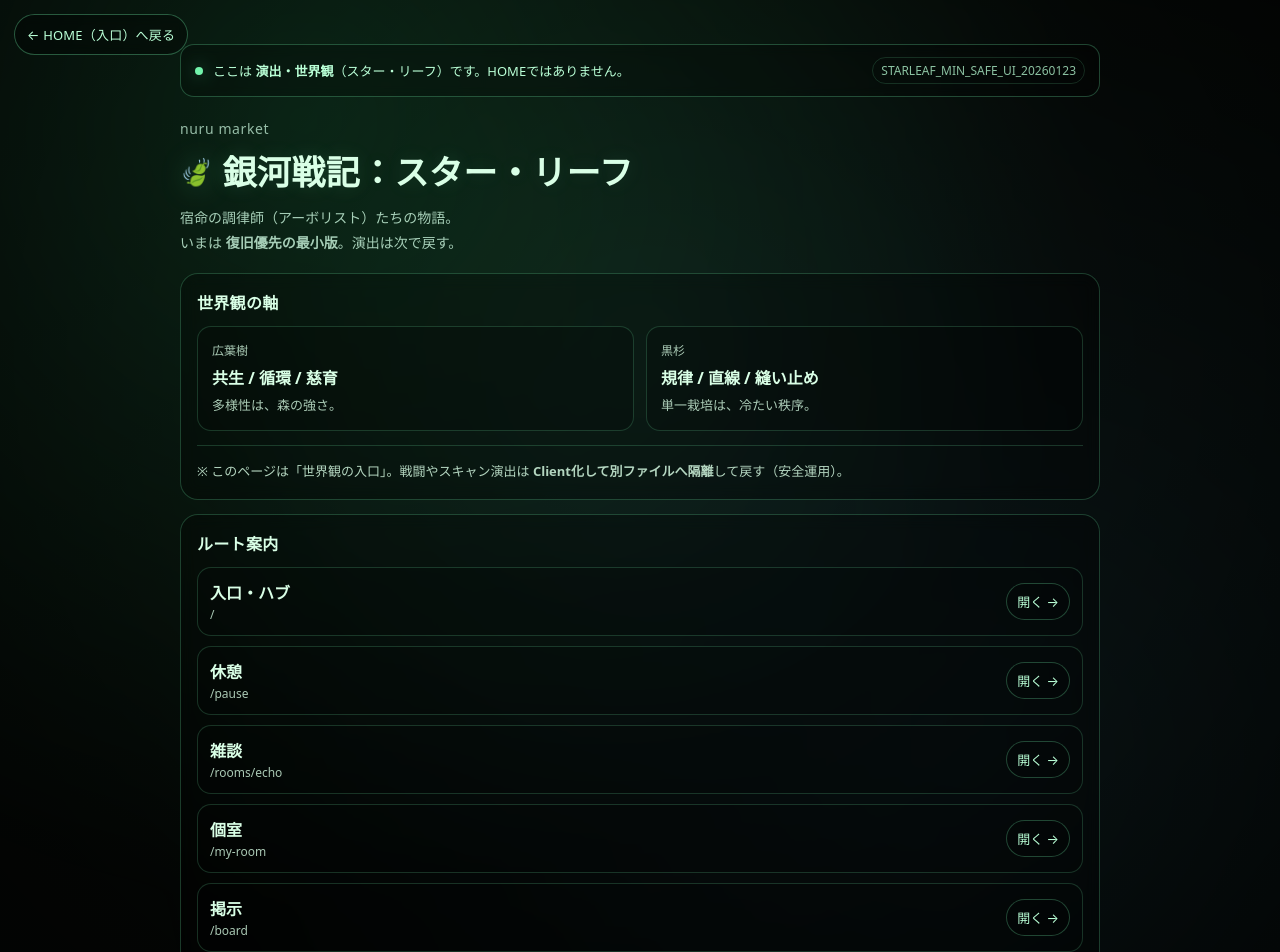
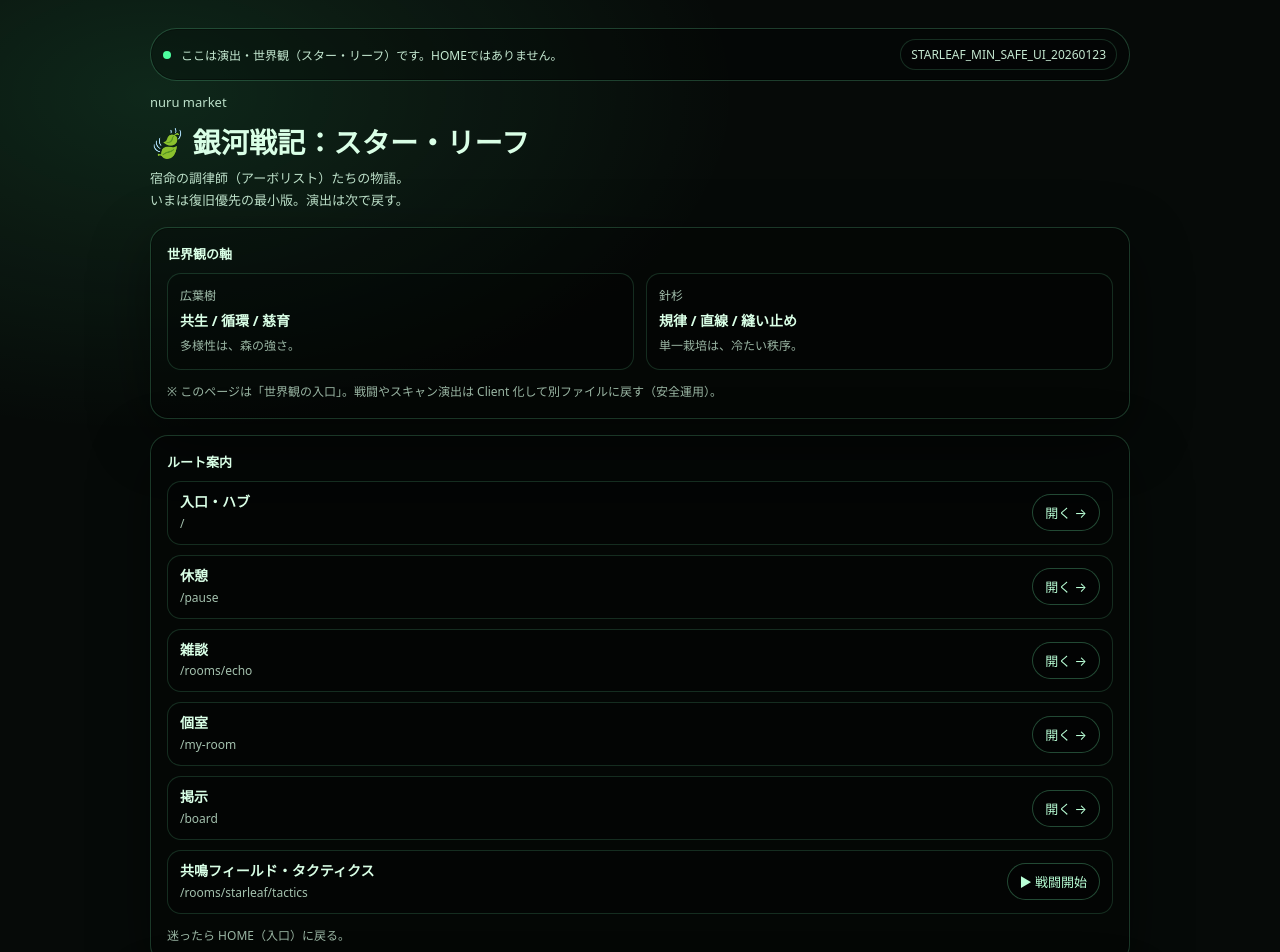
Before and after one commit to kan0601g-maker/pause-pwa, a Next.js app: page /rooms/starleaf in a window 1280 px wide. Shown: the top 952 px of the page. Built offline with nearby package versions, Linux system fonts and the light colour scheme.

Commit message:
Update page.js

```diff
--- a/app/rooms/starleaf/page.js
+++ b/app/rooms/starleaf/page.js
@@ -1,344 +1,229 @@
-// app/rooms/starleaf/page.js
 import Link from "next/link";
 
 export default function StarleafPage() {
   const BUILD_TAG = "STARLEAF_MIN_SAFE_UI_20260123";
 
+  const page = {
+    minHeight: "100vh",
+    background:
+      "radial-gradient(900px 520px at 12% 8%, rgba(80,255,160,0.12), transparent 65%), #060a08",
+    color: "#d9ffe6",
+    padding: "28px 18px 64px",
+    fontFamily:
+      'ui-sans-serif, system-ui, -apple-system, "Segoe UI", Roboto, "Noto Sans JP", "Hiragino Kaku Gothic ProN", "Yu Gothic", sans-serif',
+  };
+
+  const wrap = { maxWidth: 980, margin: "0 auto" };
+
+  const topBar = {
+    display: "flex",
+    alignItems: "center",
+    justifyContent: "space-between",
+    gap: 12,
+    padding: "10px 12px",
+    borderRadius: 999,
+    border: "1px solid rgba(120,255,180,0.22)",
+    background: "rgba(0,0,0,0.25)",
+    boxShadow: "0 0 0 1px rgba(0,0,0,0.35) inset",
+  };
+
+  const tag = {
+    fontSize: 12,
+    padding: "6px 10px",
+    borderRadius: 999,
+    border: "1px solid rgba(120,255,180,0.18)",
+    background: "rgba(0,0,0,0.18)",
+    opacity: 0.9,
+    whiteSpace: "nowrap",
+  };
+
+  const h1 = { margin: "10px 0 0", fontSize: 28, fontWeight: 900, letterSpacing: 0.2 };
+  const lead = { margin: "6px 0 0", fontSize: 13, opacity: 0.86, lineHeight: 1.7 };
+
+  const card = {
+    marginTop: 16,
+    borderRadius: 18,
+    border: "1px solid rgba(120,255,180,0.20)",
+    background: "rgba(0,0,0,0.28)",
+    padding: 16,
+    boxShadow: "0 0 0 1px rgba(0,0,0,0.30) inset, 0 18px 60px rgba(0,0,0,0.45)",
+  };
+
+  const sectionTitle = { fontSize: 13, fontWeight: 900, margin: "0 0 10px" };
+
+  const grid2 = {
+    display: "grid",
+    gridTemplateColumns: "1fr 1fr",
+    gap: 12,
+  };
+
+  const miniCard = {
+    borderRadius: 14,
+    border: "1px solid rgba(120,255,180,0.16)",
+    background: "rgba(0,0,0,0.18)",
+    padding: 12,
+  };
+
+  // ---- ルート案内（行）共通 ----
+  const row = {
+    display: "flex",
+    alignItems: "center",
+    justifyContent: "space-between",
+    gap: 10,
+    padding: "12px 12px",
+    borderRadius: 14,
+    border: "1px solid rgba(120,255,180,0.16)",
+    background: "rgba(0,0,0,0.18)",
+  };
+
+  const rowTitle = { fontSize: 14, fontWeight: 900, lineHeight: 1.2 };
+  const rowSub = { fontSize: 12, opacity: 0.75, marginTop: 4 };
+
+  const goBtn = {
+    display: "inline-block",
+    padding: "8px 12px",
+    borderRadius: 999,
+    border: "1px solid rgba(120,255,180,0.28)",
+    background: "rgba(0,0,0,0.22)",
+    color: "#b9ffd6",
+    textDecoration: "none",
+    fontSize: 13,
+    whiteSpace: "nowrap",
+  };
+
+  const note = { fontSize: 12, opacity: 0.7, lineHeight: 1.7 };
+
   return (
-    <main style={s.page}>
-      {/* うっすら背景（CSSのみ） */}
-      <div style={s.bgGlow} aria-hidden />
-      <div style={s.bgVignette} aria-hidden />
-
-      {/* 左上：HOMEへ戻る（固定） */}
-      <div style={s.topLeft}>
-        <Link href="/" style={s.backBtn}>
-          ← HOME（入口）へ戻る
-        </Link>
-      </div>
-
-      {/* 本文 */}
-      <div style={s.wrap}>
-        {/* 上部バナー：ここはHOMEじゃない */}
-        <div style={s.notice}>
-          <span style={s.noticeDot} />
-          <span>
-            ここは <b>演出・世界観</b>（スター・リーフ）です。HOMEではありません。
-          </span>
-          <span style={s.tag}>{BUILD_TAG}</span>
+    <main style={page}>
+      <div style={wrap}>
+        {/* 上部固定メッセージ */}
+        <div style={topBar}>
+          <div style={{ display: "flex", alignItems: "center", gap: 10, minWidth: 0 }}>
+            <span style={{ width: 8, height: 8, borderRadius: 99, background: "#4dff9f" }} />
+            <div style={{ fontSize: 12, opacity: 0.9, overflow: "hidden", textOverflow: "ellipsis" }}>
+              ここは演出・世界観（スター・リーフ）です。HOMEではありません。
+            </div>
+          </div>
+          <div style={tag}>{BUILD_TAG}</div>
         </div>
 
-        {/* タイトル */}
-        <header style={s.header}>
-          <div style={s.brand}>nuru market</div>
+        <div style={{ marginTop: 12, opacity: 0.85, fontSize: 13 }}>nuru market</div>
 
-          <div style={s.h1row}>
-            <span style={s.leafIcon} aria-hidden>
-              🍃
-            </span>
-            <h1 style={s.h1}>銀河戦記：スター・リーフ</h1>
-          </div>
+        <h1 style={h1}>🍃 銀河戦記：スター・リーフ</h1>
+        <p style={lead}>
+          宿命の調律師（アーボリスト）たちの物語。<br />
+          いまは復旧優先の最小版。演出は次で戻す。
+        </p>
 
-          <p style={s.lead}>
-            宿命の調律師（アーボリスト）たちの物語。
-            <br />
-            いまは <b>復旧優先の最小版</b>。演出は次で戻す。
-          </p>
-        </header>
+        {/* 世界観の軸 */}
+        <section style={card}>
+          <div style={sectionTitle}>世界観の軸</div>
 
-        {/* セクション：世界観サマリ（静的） */}
-        <section style={s.card}>
-          <div style={s.cardTitle}>世界観の軸</div>
-
-          <div style={s.grid}>
-            <div style={s.pill}>
-              <div style={s.pillTop}>広葉樹</div>
-              <div style={s.pillMain}>共生 / 循環 / 慈育</div>
-              <div style={s.pillSub}>多様性は、森の強さ。</div>
+          <div style={grid2}>
+            <div style={miniCard}>
+              <div style={{ fontSize: 12, opacity: 0.75 }}>広葉樹</div>
+              <div style={{ fontSize: 14, fontWeight: 900, marginTop: 6 }}>共生 / 循環 / 慈育</div>
+              <div style={{ ...note, marginTop: 6 }}>多様性は、森の強さ。</div>
             </div>
 
-            <div style={s.pill}>
-              <div style={s.pillTop}>黒杉</div>
-              <div style={s.pillMain}>規律 / 直線 / 縫い止め</div>
-              <div style={s.pillSub}>単一栽培は、冷たい秩序。</div>
+            <div style={miniCard}>
+              <div style={{ fontSize: 12, opacity: 0.75 }}>針杉</div>
+              <div style={{ fontSize: 14, fontWeight: 900, marginTop: 6 }}>規律 / 直線 / 縫い止め</div>
+              <div style={{ ...note, marginTop: 6 }}>単一栽培は、冷たい秩序。</div>
             </div>
           </div>
 
-          <div style={s.hr} />
-
-          <div style={s.small}>
-            ※ このページは「世界観の入口」。戦闘やスキャン演出は
-            <b> Client化して別ファイルへ隔離</b>して戻す（安全運用）。
+          <div style={{ marginTop: 12, ...note }}>
+            ※ このページは「世界観の入口」。戦闘やスキャン演出は Client 化して別ファイルに戻す（安全運用）。
           </div>
         </section>
 
-        {/* ルート案内（誤認防止） */}
-        <section style={s.card}>
-          <div style={s.cardTitle}>ルート案内</div>
+        {/* ルート案内 */}
+        <section style={card}>
+          <div style={sectionTitle}>ルート案内</div>
 
-          <div style={s.routes}>
-            <RouteRow label="入口・ハブ" href="/" />
-            <RouteRow label="休憩" href="/pause" />
-            <RouteRow label="雑談" href="/rooms/echo" />
-            <RouteRow label="個室" href="/my-room" />
-            <RouteRow label="掲示" href="/board" />
+          <div style={{ display: "grid", gap: 10 }}>
+            {/* 入口 */}
+            <div style={row}>
+              <div>
+                <div style={rowTitle}>入口・ハブ</div>
+                <div style={rowSub}>/</div>
+              </div>
+              <Link href="/" style={goBtn}>
+                開く →
+              </Link>
+            </div>
+
+            {/* 休憩 */}
+            <div style={row}>
+              <div>
+                <div style={rowTitle}>休憩</div>
+                <div style={rowSub}>/pause</div>
+              </div>
+              <Link href="/pause" style={goBtn}>
+                開く →
+              </Link>
+            </div>
+
+            {/* 雑談 */}
+            <div style={row}>
+              <div>
+                <div style={rowTitle}>雑談</div>
+                <div style={rowSub}>/rooms/echo</div>
+              </div>
+              <Link href="/rooms/echo" style={goBtn}>
+                開く →
+              </Link>
+            </div>
+
+            {/* 個室 */}
+            <div style={row}>
+              <div>
+                <div style={rowTitle}>個室</div>
+                <div style={rowSub}>/my-room</div>
+              </div>
+              <Link href="/my-room" style={goBtn}>
+                開く →
+              </Link>
+            </div>
+
+            {/* 掲示 */}
+            <div style={row}>
+              <div>
+                <div style={rowTitle}>掲示</div>
+                <div style={rowSub}>/board</div>
+              </div>
+              <Link href="/board" style={goBtn}>
+                開く →
+              </Link>
+            </div>
+
+            {/* ★追加：戦闘（タクティクス） */}
+            <div style={row}>
+              <div>
+                <div style={rowTitle}>共鳴フィールド・タクティクス</div>
+                <div style={rowSub}>/rooms/starleaf/tactics</div>
+              </div>
+
+              <Link href="/rooms/starleaf/tactics" style={goBtn}>
+                ▶ 戦闘開始
+              </Link>
+            </div>
           </div>
 
-          <div style={s.hint}>
-            迷ったら <b>HOME（入口）</b> に戻る。
-          </div>
+          <div style={{ marginTop: 12, ...note }}>迷ったら HOME（入口）に戻る。</div>
         </section>
 
-        {/* 下部：次の復帰方針（静的） */}
-        <footer style={s.footer}>
-          <div style={s.footerTitle}>次の復帰（安全ロードマップ）</div>
-          <ol style={s.ol}>
+        {/* 次の復帰 */}
+        <section style={card}>
+          <div style={sectionTitle}>次の復帰（安全ロードマップ）</div>
+          <ol style={{ margin: "0 0 0 18px", padding: 0, lineHeight: 1.8, fontSize: 13, opacity: 0.9 }}>
             <li>CSSだけで雰囲気を整える（今ここ）</li>
-            <li>演出・音・スキャンは Client Component に隔離して追加</li>
-            <li>“慈育”の庭（整枝）と、共鳴フィールドへ拡張</li>
+            <li>演出・電子文字列は Client Component に分離して追加</li>
+            <li>“慈育”の庭（整枝）と、共鳴フィールド拡張</li>
           </ol>
-        </footer>
+        </section>
       </div>
     </main>
   );
 }
-
-function RouteRow({ label, href }) {
-  return (
-    <div style={r.row}>
-      <div style={r.left}>
-        <div style={r.label}>{label}</div>
-        <div style={r.path}>{href}</div>
-      </div>
-      <Link href={href} style={r.go}>
-        開く →
-      </Link>
-    </div>
-  );
-}
-
-/* ---------------- styles (CSS-in-JS / no events) ---------------- */
-
-const s = {
-  page: {
-    minHeight: "100vh",
-    background: "#070b08",
-    color: "#d9ffe6",
-    padding: "44px 20px",
-    position: "relative",
-    overflow: "hidden",
-    fontFamily:
-      'ui-sans-serif, system-ui, -apple-system, "Segoe UI", Roboto, "Noto Sans JP", "Hiragino Kaku Gothic ProN", "Yu Gothic", sans-serif',
-  },
-  bgGlow: {
-    position: "absolute",
-    inset: -200,
-    background:
-      "radial-gradient(circle at 30% 20%, rgba(60, 255, 150, 0.18), transparent 45%), radial-gradient(circle at 70% 60%, rgba(80, 200, 255, 0.10), transparent 55%)",
-    filter: "blur(18px)",
-    pointerEvents: "none",
-  },
-  bgVignette: {
-    position: "absolute",
-    inset: 0,
-    background:
-      "radial-gradient(circle at 50% 30%, transparent 0%, rgba(0,0,0,0.55) 65%, rgba(0,0,0,0.82) 100%)",
-    pointerEvents: "none",
-  },
-  topLeft: {
-    position: "fixed",
-    top: 14,
-    left: 14,
-    zIndex: 10,
-  },
-  backBtn: {
-    display: "inline-block",
-    padding: "10px 12px",
-    borderRadius: 999,
-    border: "1px solid rgba(120, 255, 180, 0.32)",
-    background: "rgba(0,0,0,0.35)",
-    color: "#b9ffd6",
-    textDecoration: "none",
-    fontSize: 13,
-    letterSpacing: 0.2,
-    backdropFilter: "blur(6px)",
-  },
-  wrap: {
-    position: "relative",
-    maxWidth: 920,
-    margin: "0 auto",
-  },
-  notice: {
-    display: "flex",
-    flexWrap: "wrap",
-    gap: 10,
-    alignItems: "center",
-    border: "1px solid rgba(120, 255, 180, 0.26)",
-    background: "rgba(0,0,0,0.25)",
-    borderRadius: 14,
-    padding: "12px 14px",
-    color: "#b9ffd6",
-    fontSize: 13,
-    marginBottom: 22,
-    backdropFilter: "blur(6px)",
-  },
-  noticeDot: {
-    width: 8,
-    height: 8,
-    borderRadius: 99,
-    background: "rgba(120, 255, 180, 0.95)",
-    boxShadow: "0 0 18px rgba(120,255,180,0.45)",
-  },
-  tag: {
-    marginLeft: "auto",
-    fontSize: 12,
-    opacity: 0.75,
-    border: "1px solid rgba(120,255,180,0.20)",
-    padding: "4px 8px",
-    borderRadius: 999,
-    whiteSpace: "nowrap",
-  },
-  header: {
-    marginBottom: 18,
-  },
-  brand: {
-    fontSize: 14,
-    color: "rgba(210,255,230,0.70)",
-    letterSpacing: 0.6,
-    marginBottom: 8,
-  },
-  h1row: {
-    display: "flex",
-    gap: 10,
-    alignItems: "center",
-  },
-  leafIcon: {
-    fontSize: 26,
-    filter: "drop-shadow(0 0 14px rgba(120,255,180,0.25))",
-  },
-  h1: {
-    margin: 0,
-    fontSize: 34,
-    fontWeight: 900,
-    letterSpacing: 0.4,
-    color: "#d9ffe6",
-    textShadow: "0 0 20px rgba(120,255,180,0.12)",
-  },
-  lead: {
-    marginTop: 10,
-    marginBottom: 0,
-    lineHeight: 1.8,
-    color: "rgba(210,255,230,0.78)",
-    fontSize: 14,
-  },
-  card: {
-    border: "1px solid rgba(120, 255, 180, 0.22)",
-    background: "rgba(0,0,0,0.28)",
-    borderRadius: 18,
-    padding: "16px 16px",
-    marginTop: 14,
-    backdropFilter: "blur(8px)",
-  },
-  cardTitle: {
-    fontWeight: 900,
-    letterSpacing: 0.3,
-    marginBottom: 12,
-    color: "#d9ffe6",
-  },
-  grid: {
-    display: "grid",
-    gridTemplateColumns: "repeat(auto-fit, minmax(240px, 1fr))",
-    gap: 12,
-  },
-  pill: {
-    border: "1px solid rgba(120,255,180,0.18)",
-    background: "rgba(0,0,0,0.22)",
-    borderRadius: 14,
-    padding: 14,
-  },
-  pillTop: {
-    fontSize: 12,
-    opacity: 0.78,
-    marginBottom: 6,
-  },
-  pillMain: {
-    fontWeight: 900,
-    marginBottom: 6,
-  },
-  pillSub: {
-    fontSize: 13,
-    opacity: 0.78,
-    lineHeight: 1.6,
-  },
-  hr: {
-    height: 1,
-    background: "rgba(120,255,180,0.18)",
-    margin: "14px 0",
-  },
-  small: {
-    fontSize: 13,
-    lineHeight: 1.75,
-    opacity: 0.82,
-  },
-  routes: {
-    display: "grid",
-    gap: 10,
-  },
-  hint: {
-    marginTop: 12,
-    fontSize: 13,
-    opacity: 0.85,
-  },
-  footer: {
-    marginTop: 18,
-    border: "1px solid rgba(120,255,180,0.18)",
-    background: "rgba(0,0,0,0.20)",
-    borderRadius: 18,
-    padding: 16,
-  },
-  footerTitle: {
-    fontWeight: 900,
-    marginBottom: 10,
-  },
-  ol: {
-    margin: 0,
-    paddingLeft: 18,
-    lineHeight: 1.85,
-    fontSize: 13,
-    opacity: 0.85,
-  },
-};
-
-const r = {
-  row: {
-    display: "flex",
-    alignItems: "center",
-    justifyContent: "space-between",
-    gap: 12,
-    padding: "12px 12px",
-    borderRadius: 14,
-    border: "1px solid rgba(120,255,180,0.18)",
-    background: "rgba(0,0,0,0.18)",
-  },
-  left: {
-    display: "grid",
-    gap: 2,
-  },
-  label: {
-    fontWeight: 900,
-  },
-  path: {
-    fontSize: 12,
-    opacity: 0.78,
-  },
-  go: {
-    textDecoration: "none",
-    color: "#b9ffd6",
-    border: "1px solid rgba(120,255,180,0.26)",
-    padding: "8px 10px",
-    borderRadius: 999,
-    fontSize: 13,
-    background: "rgba(0,0,0,0.18)",
-    whiteSpace: "nowrap",
-  },
-};
```
